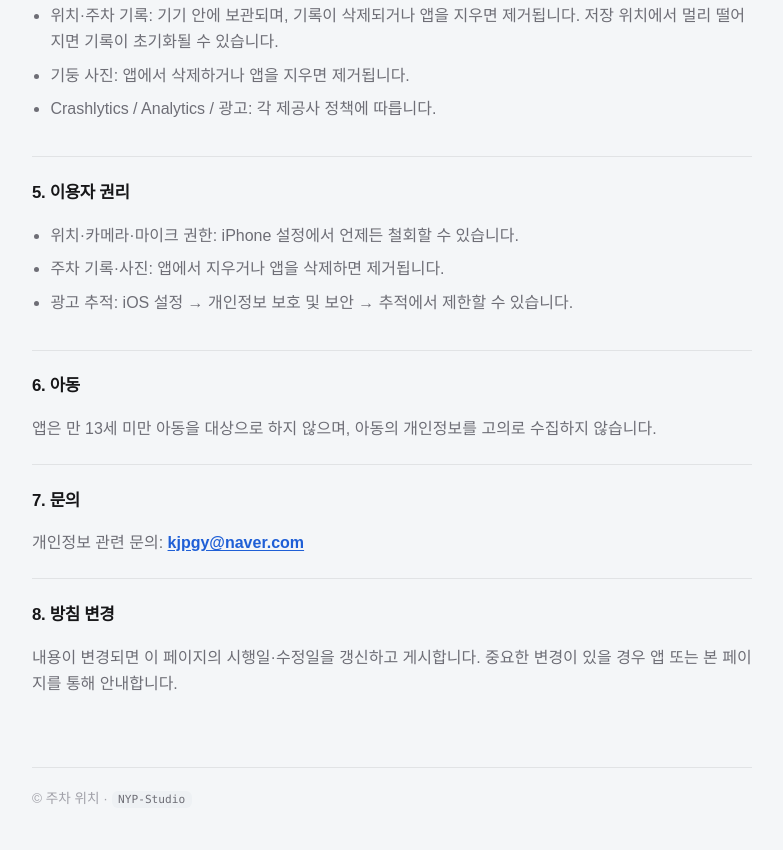
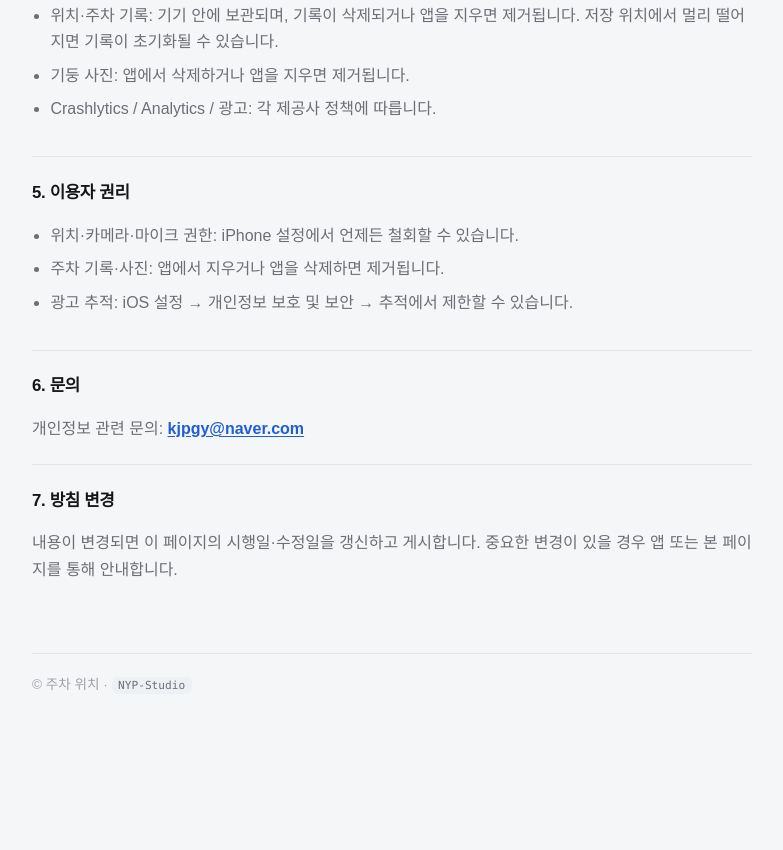
Before and after one commit to nyp-studio/carlocation, a plain HTML site: page privacy.html in a window 1280 px wide. Shown: the part 1333-2183 px from the top of the page, without its empty margins (248-1031 px from the left). After the commit the page ends 2069 px from the top, so only its background shows below. Drawn offline with Linux system fonts and the light colour scheme; a web font is replaced by a local one.

Commit message:
개인정보 처리방침에서 불필요한 아동 관련 조항을 제거한다.
Co-authored-by: Cursor <cursoragent@cursor.com>

```diff
--- a/privacy.html
+++ b/privacy.html
@@ -118,17 +118,12 @@
       </section>
 
       <section>
-        <h2>6. 아동</h2>
-        <p>앱은 만 13세 미만 아동을 대상으로 하지 않으며, 아동의 개인정보를 고의로 수집하지 않습니다.</p>
-      </section>
-
-      <section>
-        <h2>7. 문의</h2>
+        <h2>6. 문의</h2>
         <p>개인정보 관련 문의: <a href="mailto:kjpgy@naver.com">kjpgy@naver.com</a></p>
       </section>
 
       <section>
-        <h2>8. 방침 변경</h2>
+        <h2>7. 방침 변경</h2>
         <p>내용이 변경되면 이 페이지의 시행일·수정일을 갱신하고 게시합니다. 중요한 변경이 있을 경우 앱 또는 본 페이지를 통해 안내합니다.</p>
       </section>
     </article>
```
